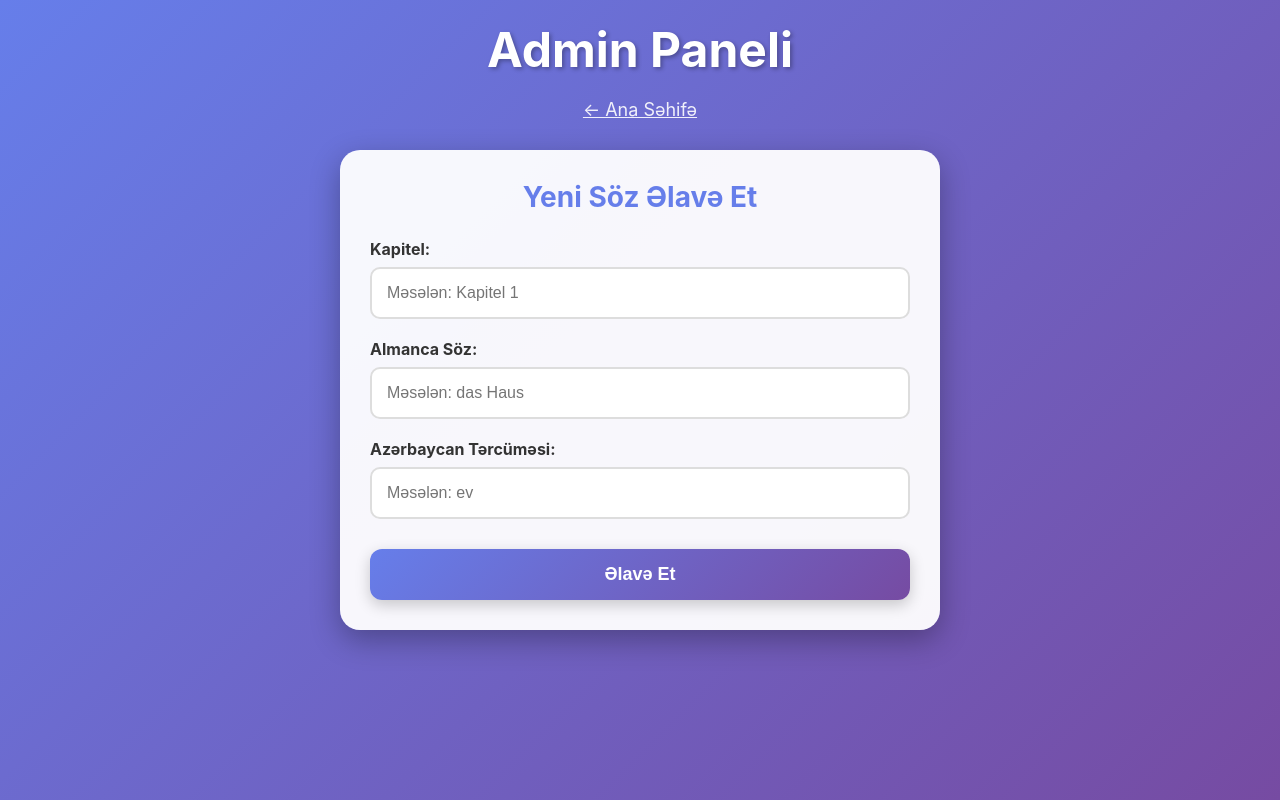
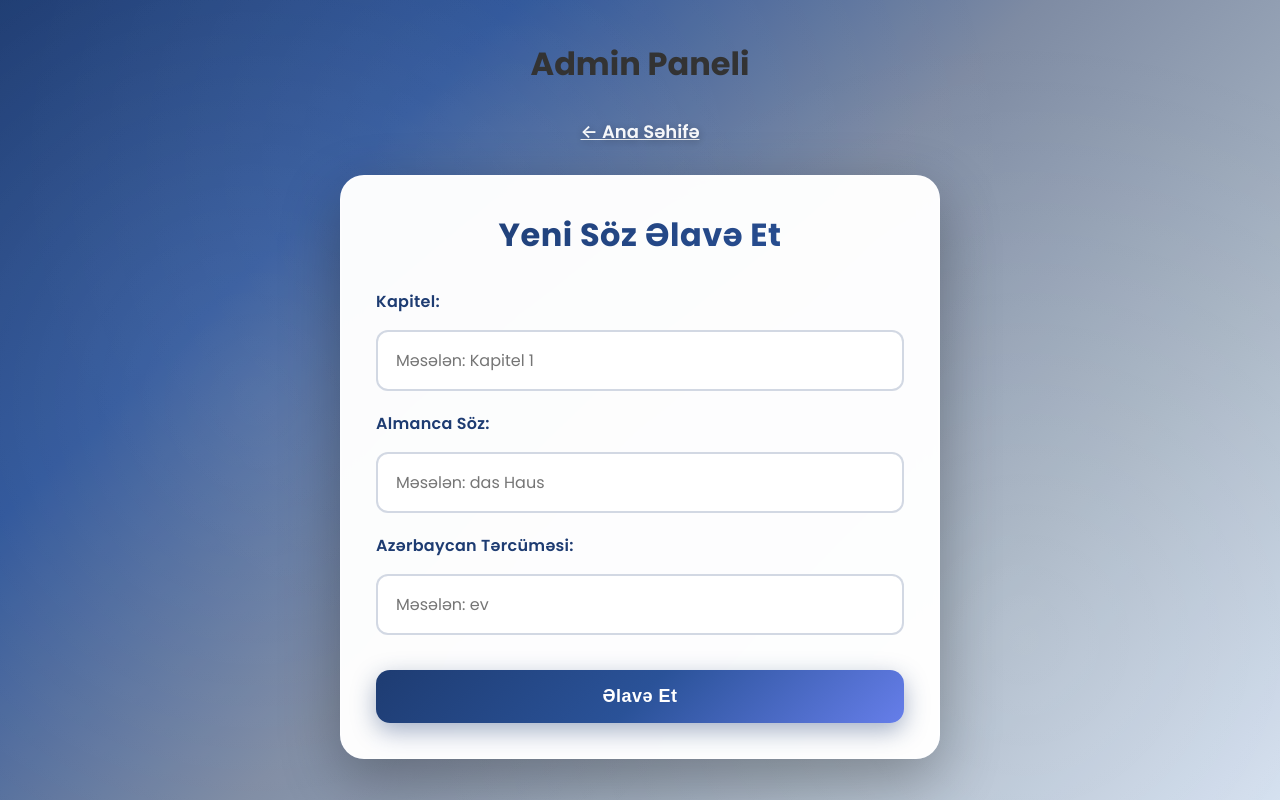
Before and after one commit to elfredy/shahla-game, a Next.js app: page /admin in a window 1280 px wide. Built offline with nearby package versions, Linux system fonts and the light colour scheme.

Commit message:
change designs

```diff
--- a/pages/admin.tsx
+++ b/pages/admin.tsx
@@ -47,7 +47,7 @@ export default function Admin() {
     <div style={styles.container}>
       <header style={styles.header}>
         <h1 style={styles.title}>Admin Paneli</h1>
-        <a href="/" style={styles.backLink}>← Ana Səhifə</a>
+        <a href="/" style={styles.backLink} className="back-link">← Ana Səhifə</a>
       </header>
 
       <main style={styles.main}>
@@ -101,6 +101,7 @@ export default function Admin() {
               type="submit"
               disabled={loading}
               style={styles.submitButton}
+              className="submit-button"
             >
               {loading ? 'Yüklənir...' : 'Əlavə Et'}
             </button>
@@ -114,52 +115,69 @@ export default function Admin() {
 const styles: { [key: string]: React.CSSProperties } = {
   container: {
     minHeight: '100vh',
-    background: 'linear-gradient(135deg, #667eea 0%, #764ba2 100%)',
     padding: '20px',
+    position: 'relative',
+    zIndex: 1,
   },
   header: {
     textAlign: 'center',
     marginBottom: '30px',
+    position: 'relative',
+    zIndex: 1,
+    paddingTop: '20px',
   },
   title: {
-    fontSize: 'clamp(32px, 6vw, 48px)',
-    fontWeight: 'bold',
-    color: '#fff',
-    textShadow: '2px 2px 4px rgba(0,0,0,0.3)',
     marginBottom: '20px',
+    padding: '0',
   },
   backLink: {
     color: '#fff',
     fontSize: '18px',
     textDecoration: 'underline',
-    opacity: 0.9,
+    opacity: 0.95,
+    fontWeight: '600',
+    transition: 'opacity 0.2s',
+    display: 'inline-block',
+    marginTop: '10px',
+    textShadow: '0 2px 10px rgba(0, 0, 0, 0.3)',
   },
   main: {
     maxWidth: '600px',
     margin: '0 auto',
+    position: 'relative',
+    zIndex: 1,
   },
   formContainer: {
-    background: 'rgba(255, 255, 255, 0.95)',
-    borderRadius: '20px',
-    padding: '30px',
-    boxShadow: '0 10px 30px rgba(0,0,0,0.3)',
+    background: 'rgba(255, 255, 255, 0.98)',
+    backdropFilter: 'blur(10px)',
+    WebkitBackdropFilter: 'blur(10px)',
+    borderRadius: '24px',
+    padding: '35px',
+    boxShadow: '0 20px 60px rgba(0, 0, 0, 0.3), 0 0 0 1px rgba(255, 255, 255, 0.2) inset',
+    border: '1px solid rgba(255, 255, 255, 0.3)',
   },
   formTitle: {
-    fontSize: '28px',
+    fontSize: 'clamp(24px, 5vw, 32px)',
+    marginBottom: '30px',
+    textAlign: 'center',
+    background: 'linear-gradient(135deg, #1e3c72 0%, #2a5298 100%)',
+    WebkitBackgroundClip: 'text',
+    WebkitTextFillColor: 'transparent',
+    backgroundClip: 'text',
+    fontWeight: '700',
+    letterSpacing: '0.5px',
+  },
+  message: {
+    padding: '16px 20px',
+    borderRadius: '12px',
     marginBottom: '25px',
     textAlign: 'center',
-    color: '#667eea',
-    fontWeight: 'bold',
-  },
-  message: {
-    padding: '15px',
-    borderRadius: '10px',
-    marginBottom: '20px',
-    textAlign: 'center',
     fontSize: '16px',
-    fontWeight: 'bold',
-    background: '#e8f5e9',
+    fontWeight: '600',
+    background: 'linear-gradient(135deg, #e8f5e9 0%, #c8e6c9 100%)',
     color: '#2e7d32',
+    boxShadow: '0 4px 15px rgba(46, 125, 50, 0.2)',
+    border: '1px solid rgba(46, 125, 50, 0.2)',
   },
   form: {
     display: 'flex',
@@ -173,27 +191,32 @@ const styles: { [key: string]: React.CSSProperties } = {
   },
   label: {
     fontSize: '16px',
-    fontWeight: 'bold',
-    color: '#333',
+    fontWeight: '600',
+    color: '#1e3c72',
+    marginBottom: '8px',
+    letterSpacing: '0.3px',
   },
   input: {
-    padding: '15px',
-    borderRadius: '10px',
-    border: '2px solid #ddd',
+    padding: '16px 18px',
+    borderRadius: '12px',
+    border: '2px solid rgba(30, 60, 114, 0.2)',
     fontSize: '16px',
-    transition: 'border-color 0.2s',
+    transition: 'all 0.3s cubic-bezier(0.4, 0, 0.2, 1)',
+    fontFamily: 'inherit',
+    backgroundColor: 'rgba(255, 255, 255, 0.95)',
   },
   submitButton: {
-    background: 'linear-gradient(135deg, #667eea 0%, #764ba2 100%)',
+    background: 'linear-gradient(135deg, #1e3c72 0%, #2a5298 50%, #667eea 100%)',
     color: '#fff',
     border: 'none',
-    borderRadius: '12px',
-    padding: '15px',
+    borderRadius: '14px',
+    padding: '16px',
     fontSize: '18px',
-    fontWeight: 'bold',
+    fontWeight: '700',
     cursor: 'pointer',
-    transition: 'transform 0.2s',
-    boxShadow: '0 5px 15px rgba(0,0,0,0.2)',
-    marginTop: '10px',
+    transition: 'all 0.3s cubic-bezier(0.4, 0, 0.2, 1)',
+    boxShadow: '0 8px 25px rgba(30, 60, 114, 0.4)',
+    marginTop: '15px',
+    letterSpacing: '0.5px',
   },
 };
--- a/styles/globals.css
+++ b/styles/globals.css
@@ -1,3 +1,4 @@
+@import url('https://fonts.googleapis.com/css2?family=Poppins:wght@300;400;600;700;800&family=Playfair+Display:wght@700;800;900&family=Pacifico&display=swap');
 * {
     box-sizing: border-box;
     padding: 0;
@@ -8,13 +9,25 @@ html,
 body {
     max-width: 100vw;
     overflow-x: hidden;
-  font-family: -apple-system, BlinkMacSystemFont, 'Segoe UI', 'Roboto', 'Oxygen',
-    'Ubuntu', 'Cantarell', 'Fira Sans', 'Droid Sans', 'Helvetica Neue',
-    sans-serif;
+    font-family: 'Poppins', -apple-system, BlinkMacSystemFont, 'Segoe UI', 'Roboto', 'Oxygen', 'Ubuntu', 'Cantarell', 'Fira Sans', 'Droid Sans', 'Helvetica Neue', sans-serif;
     -webkit-font-smoothing: antialiased;
     -moz-osx-font-smoothing: grayscale;
-  background: linear-gradient(135deg, #667eea 0%, #764ba2 100%);
+    background: linear-gradient(135deg, #1e3c72 0%, #2a5298 25%, #7e8ba3 50%, #a8b5c4 75%, #d4e0f0 100%);
+    background-attachment: fixed;
     min-height: 100vh;
+    position: relative;
+}
+
+body::before {
+    content: '';
+    position: fixed;
+    top: 0;
+    left: 0;
+    right: 0;
+    bottom: 0;
+    background: radial-gradient(circle at 20% 50%, rgba(255, 255, 255, 0.1) 0%, transparent 50%), radial-gradient(circle at 80% 80%, rgba(255, 255, 255, 0.08) 0%, transparent 50%), radial-gradient(circle at 40% 20%, rgba(255, 255, 255, 0.05) 0%, transparent 50%);
+    pointer-events: none;
+    z-index: 0;
 }
 
 body {
@@ -33,21 +46,41 @@ a {
 }
 
 .chapter-button:hover {
-  transform: translateY(-5px) !important;
-  box-shadow: 0 10px 25px rgba(0,0,0,0.3) !important;
+    transform: translateY(-8px) scale(1.02) !important;
+    box-shadow: 0 15px 35px rgba(102, 126, 234, 0.5), 0 0 0 1px rgba(255, 255, 255, 0.2) inset !important;
+}
+
+.chapter-button::before {
+    content: '';
+    position: absolute;
+    top: 0;
+    left: -100%;
+    width: 100%;
+    height: 100%;
+    background: linear-gradient(90deg, transparent, rgba(255, 255, 255, 0.2), transparent);
+    transition: left 0.5s;
+}
+
+.chapter-button:hover::before {
+    left: 100%;
 }
 
 .option-button:not(:disabled):hover {
-  background: #f0f0ff !important;
-  transform: scale(1.02);
+    background: rgba(255, 255, 255, 1) !important;
+    border-color: rgba(30, 60, 114, 0.6) !important;
+    transform: translateY(-2px) scale(1.02);
+    box-shadow: 0 8px 25px rgba(30, 60, 114, 0.2) !important;
 }
 
 .next-button:hover {
-  transform: scale(1.05);
+    transform: translateY(-2px) scale(1.03);
+    box-shadow: 0 12px 35px rgba(30, 60, 114, 0.5) !important;
 }
 
 .reset-button:hover {
-  background: #e04556 !important;
+    background: linear-gradient(135deg, #e04556 0%, #d63347 100%) !important;
+    transform: translateY(-2px);
+    box-shadow: 0 8px 25px rgba(245, 87, 108, 0.5) !important;
 }
 
 @media (min-width: 768px) {
@@ -66,3 +99,93 @@ a {
         grid-template-columns: 1fr !important;
     }
 }
+
+
+/* Input focus effects */
+
+input:focus {
+    outline: none;
+    border-color: #2a5298 !important;
+    box-shadow: 0 0 0 3px rgba(42, 82, 152, 0.1) !important;
+    background-color: rgba(255, 255, 255, 1) !important;
+}
+
+input:hover {
+    border-color: rgba(30, 60, 114, 0.4) !important;
+}
+
+.back-link:hover {
+    opacity: 1 !important;
+    text-shadow: 0 0 10px rgba(255, 255, 255, 0.5);
+}
+
+.submit-button:hover {
+    transform: translateY(-2px);
+    box-shadow: 0 12px 35px rgba(30, 60, 114, 0.5) !important;
+}
+
+
+/* Modern Title Styling - 3D Theme */
+
+.modern-title {
+    font-family: 'Playfair Display', serif !important;
+    font-weight: 800 !important;
+    font-size: clamp(36px, 8vw, 64px) !important;
+    color: #ffffff !important;
+    letter-spacing: 3px;
+    text-transform: uppercase;
+    position: relative;
+    display: inline-block;
+    margin: 20px 0;
+    /* Subtle 3D effect with minimal shadows */
+    text-shadow: 1px 1px 2px rgba(30, 60, 114, 0.3), 2px 2px 4px rgba(0, 0, 0, 0.15), 0 0 10px rgba(255, 255, 255, 0.2);
+    transform: perspective(500px) rotateX(3deg);
+    -webkit-transform: perspective(500px) rotateX(3deg);
+    transform-style: preserve-3d;
+    -webkit-transform-style: preserve-3d;
+}
+
+.shahla-name {
+    display: inline-block;
+    font-family: 'Pacifico', cursive !important;
+    background: linear-gradient(135deg, #ff4500 0%, #ff6347 25%, #f38e12 50%, #ff4500 75%, #ea705b 100%);
+    background-size: 200% 200%;
+    -webkit-background-clip: text;
+    -webkit-text-fill-color: transparent;
+    background-clip: text;
+    font-weight: 400 !important;
+    font-style: normal;
+    transform: skew(-5deg, 0deg) rotate(-2deg);
+    -webkit-transform: skew(-5deg, 0deg) rotate(-2deg);
+    position: relative;
+    /* Subtle shadows for Shahla */
+    text-shadow: 1px 1px 2px rgba(255, 69, 0, 0.3), 2px 2px 3px rgba(0, 0, 0, 0.2), 0 0 6px rgba(255, 140, 0, 0.25);
+    animation: shimmer 3s ease-in-out infinite;
+    filter: brightness(1.1);
+    letter-spacing: 10px;
+}
+
+@keyframes shimmer {
+    0%,
+    100% {
+        background-position: 0% 50%;
+        filter: brightness(1.1);
+    }
+    50% {
+        background-position: 100% 50%;
+        filter: brightness(1.25);
+    }
+}
+
+.modern-title::after {
+    content: '';
+    position: absolute;
+    bottom: -12px;
+    left: 50%;
+    transform: translateX(-50%);
+    width: 120px;
+    height: 3px;
+    background: linear-gradient(90deg, transparent, rgba(255, 255, 255, 0.6), transparent);
+    border-radius: 2px;
+    box-shadow: 0 1px 8px rgba(255, 255, 255, 0.4);
+}
```
Also changed, not shown: pages/index.tsx (+135 -88 lines). Lines whose indentation alone changed are shown as unchanged.
